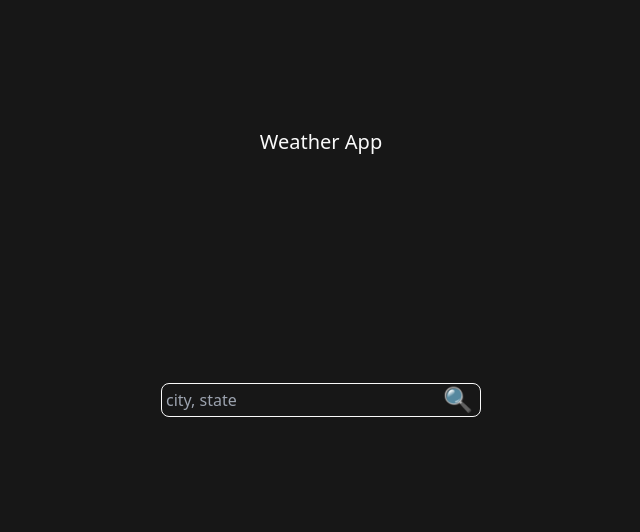
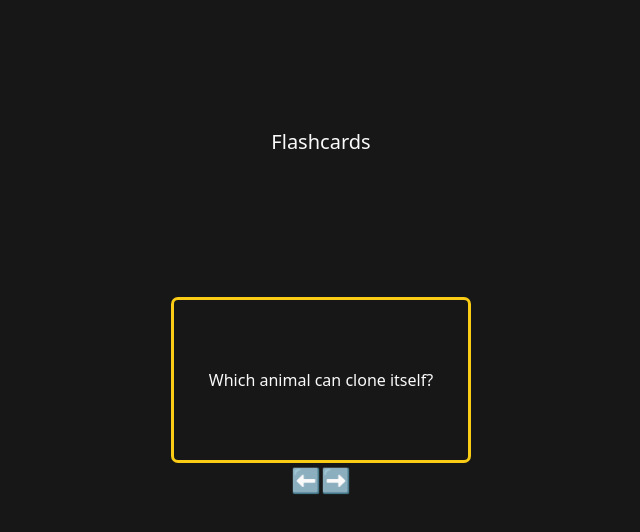
Before and after one commit to mshortcodes/mini-projects, a React (Vite) app: page / in a window 1280 px wide. Shown: the top 532 px of the page, without its empty margins (319-959 px from the left). Built offline with nearby package versions, Linux system fonts and the light colour scheme.

Commit message:
Add flashcards

```diff
--- a/src/App.jsx
+++ b/src/App.jsx
@@ -4,6 +4,7 @@ import TicTacToe from './components/TicTacToe.jsx';
 import ToDoList from './components/ToDoList.jsx';
 import WeatherApp from './components/WeatherApp.jsx';
 import CurrencyConverter from './components/CurrencyConverter.jsx';
+import Flashcards from './components/Flashcards.jsx';
 
 function App() {
 	return (
@@ -11,8 +12,9 @@ function App() {
 			{/* <Home /> */}
 			{/* <ToDoList /> */}
 			{/* <TicTacToe /> */}
-			<WeatherApp />
+			{/* <WeatherApp /> */}
 			{/* <CurrencyConverter /> */}
+			<Flashcards />
 		</>
 	);
 }
--- /dev/null
+++ b/src/components/Flashcards.jsx
@@ -0,0 +1,86 @@
+import { useState } from 'react';
+
+function Flashcards() {
+	const flashcards = [
+		{ question: 'Which animal can clone itself?', answer: '🪼' },
+		{ question: 'Which animal has the strongest bite?', answer: '🐊' },
+		{ question: 'What is the tallest animal in the world?', answer: '🦒' },
+		{
+			question: 'Which animal spends 90% of the time sleeping?',
+			answer: '🐨',
+		},
+		{
+			question: 'What is the deadliest creature in the world?',
+			answer: '🦟',
+		},
+		{
+			question: 'What is the only insect that produces food for humans?',
+			answer: '🐝',
+		},
+		{ question: 'What is the largest animal on Earth?', answer: '🐋' },
+		{
+			question: 'Which animal has been said to never forget?',
+			answer: '🐘',
+		},
+		{
+			question: 'Which animal uses its eyes to help it eat?',
+			answer: '🐸',
+		},
+		{ question: 'Which animal has 3 hearts and 9 brains?', answer: '🐙' },
+	];
+
+	const [currentFlashCard, setCurrentFlashCard] = useState(0);
+
+	const [showAnswer, setShowAnswer] = useState(false);
+
+	const nextFlashCard = () => {
+		setCurrentFlashCard((previous) => {
+			return (previous + 1) % flashcards.length;
+		});
+	};
+
+	const previousFlashCard = () => {
+		setCurrentFlashCard((previous) => {
+			return (previous - 1 + flashcards.length) % flashcards.length;
+		});
+	};
+
+	const toggleShowAnswer = () => {
+		setShowAnswer(!showAnswer);
+	};
+
+	return (
+		<>
+			<h1 className='text-neutral-50 text-xl text-center pt-32 absolute w-screen'>
+				Flashcards
+			</h1>
+
+			<div className='flex justify-center items-center h-screen w-screen'>
+				<div className='flex-1 max-w-xs flex flex-col justify-center items-center'>
+					<div
+						onClick={toggleShowAnswer}
+						className='flex items-center justify-center h-40 ring ring-yellow-400 rounded w-11/12'>
+						<p
+							className={`text-neutral-50 text-center ${
+								showAnswer ? 'text-8xl' : ''
+							}`}>
+							{showAnswer
+								? flashcards[currentFlashCard].answer
+								: flashcards[currentFlashCard].question}
+						</p>
+					</div>
+					<div className='flex p-1'>
+						<p onClick={previousFlashCard} className='text-2xl'>
+							⬅️
+						</p>
+						<p onClick={nextFlashCard} className='text-2xl'>
+							➡️
+						</p>
+					</div>
+				</div>
+			</div>
+		</>
+	);
+}
+
+export default Flashcards;
--- a/src/components/Home.jsx
+++ b/src/components/Home.jsx
@@ -12,7 +12,7 @@ function Home() {
 							✖️
 						</div>
 						<div className='text-4xl border-2 border-neutral-50 rounded-lg p-4 m-2 hover:shadow-md hover:shadow-yellow-400'>
-							⚡
+							🌦️
 						</div>
 						<div className='text-4xl border-2 border-neutral-50 rounded-lg p-4 m-2 hover:shadow-md hover:shadow-yellow-400'>
 							📝
@@ -23,7 +23,7 @@ function Home() {
 							💵
 						</div>
 						<div className='text-4xl border-2 border-neutral-50 rounded-lg p-4 m-2 hover:shadow-md hover:shadow-yellow-400'>
-							🖌️
+							📰
 						</div>
 					</div>
 				</div>
```
